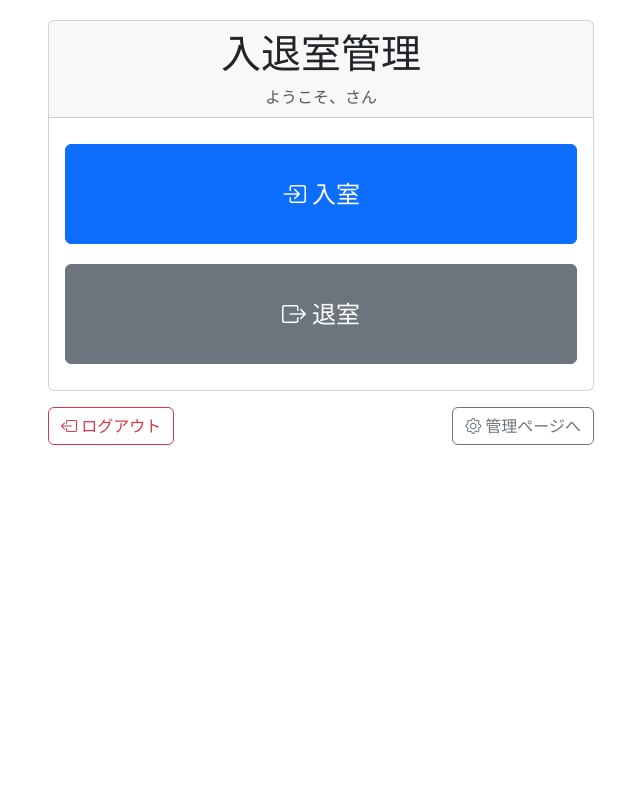
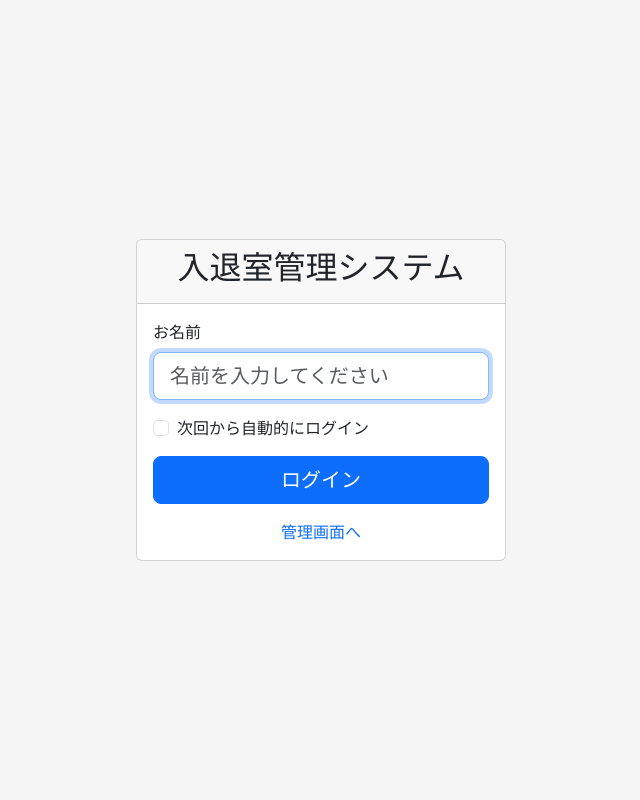
Before and after one commit to wat-sw/access-system, a Flask app: page / in a window 1280 px wide. Shown: the whole page, without its empty margins (319-959 px from the left). Run offline with Flask 2, Linux system fonts and the light colour scheme.

Commit message:
Update login.html

```diff
--- a/templates/login.html
+++ b/templates/login.html
@@ -3,94 +3,52 @@
 <head>
     <meta charset="UTF-8">
     <meta name="viewport" content="width=device-width, initial-scale=1.0">
-    <title>入退室管理</title>
+    <title>入退室管理システム - ログイン</title>
     <link href="https://cdn.jsdelivr.net/npm/bootstrap@5.3.0/dist/css/bootstrap.min.css" rel="stylesheet">
-    <link rel="stylesheet" href="https://cdn.jsdelivr.net/npm/bootstrap-icons@1.10.0/font/bootstrap-icons.css">
     <style>
         body {
-            padding-top: 20px;
+            display: flex;
+            align-items: center;
+            justify-content: center;
+            min-height: 100vh;
+            background-color: #f5f5f5;
         }
-        .btn-access {
-            height: 100px;
-            font-size: 24px;
-            margin: 10px 0;
-        }
-        .feedback {
-            margin-top: 20px;
-            display: none;
+        .login-form {
+            max-width: 400px;
+            padding: 15px;
+            width: 100%;
         }
     </style>
 </head>
 <body>
-    <div class="container">
-        <div class="row justify-content-center">
-            <div class="col-md-6">
-                <div class="card">
-                    <div class="card-header text-center">
-                        <h1>入退室管理</h1>
-                        <p class="text-muted mb-0">ようこそ、{{ user_name }}さん</p>
+    <div class="login-form">
+        <div class="card">
+            <div class="card-header text-center">
+                <h2>入退室管理システム</h2>
+            </div>
+            <div class="card-body">
+                <form method="POST" action="/">
+                    <div class="mb-3">
+                        <label for="username" class="form-label">お名前</label>
+                        <input type="text" class="form-control form-control-lg" id="username" name="username" placeholder="名前を入力してください" required autofocus>
+                        {% if error %}
+                        <div class="text-danger mt-2">{{ error }}</div>
+                        {% endif %}
                     </div>
-                    <div class="card-body">
-                        <button id="inButton" class="btn btn-primary btn-access w-100">
-                            <i class="bi bi-box-arrow-in-right"></i> 入室
-                        </button>
+                    <div class="mb-3 form-check">
+                        <input type="checkbox" class="form-check-input" id="remember_me" name="remember_me">
+                        <label class="form-check-label" for="remember_me">次回から自動的にログイン</label>
+                    </div>
+                    <div class="d-grid gap-2">
+                        <button class="btn btn-primary btn-lg" type="submit">ログイン</button>
+                    </div>
+                </form>
 
-                        <button id="outButton" class="btn btn-secondary btn-access w-100">
-                            <i class="bi bi-box-arrow-right"></i> 退室
-                        </button>
-
-                        <div id="feedback" class="alert alert-success text-center feedback">
-                            記録が保存されました
-                        </div>
-                    </div>
-                </div>
-
-                <div class="d-flex justify-content-between mt-3">
-                    <a href="/logout" class="btn btn-outline-danger">
-                        <i class="bi bi-box-arrow-left"></i> ログアウト
-                    </a>
-                    <a href="/admin" class="btn btn-outline-secondary">
-                        <i class="bi bi-gear"></i> 管理ページへ
-                    </a>
+                <div class="mt-3 text-center">
+                    <a href="/admin" class="text-decoration-none">管理画面へ</a>
                 </div>
             </div>
         </div>
     </div>
-
-    <script>
-        document.getElementById('inButton').addEventListener('click', function() {
-            recordAccess('in');
-        });
-
-        document.getElementById('outButton').addEventListener('click', function() {
-            recordAccess('out');
-        });
-
-        function recordAccess(type) {
-            // フォームデータの作成
-            const formData = new FormData();
-            formData.append('type', type);
-
-            // サーバーにデータを送信
-            fetch('/api/access', {
-                method: 'POST',
-                body: formData
-            })
-            .then(response => response.json())
-            .then(data => {
-                if (data.success) {
-                    // 成功メッセージを表示
-                    const feedback = document.getElementById('feedback');
-                    feedback.textContent = type === 'in' ? '入室記録を保存しました' : '退室記録を保存しました';
-                    feedback.style.display = 'block';
-
-                    // 3秒後にメッセージを非表示
-                    setTimeout(() => {
-                        feedback.style.display = 'none';
-                    }, 3000);
-                }
-            });
-        }
-    </script>
 </body>
 </html>
```
